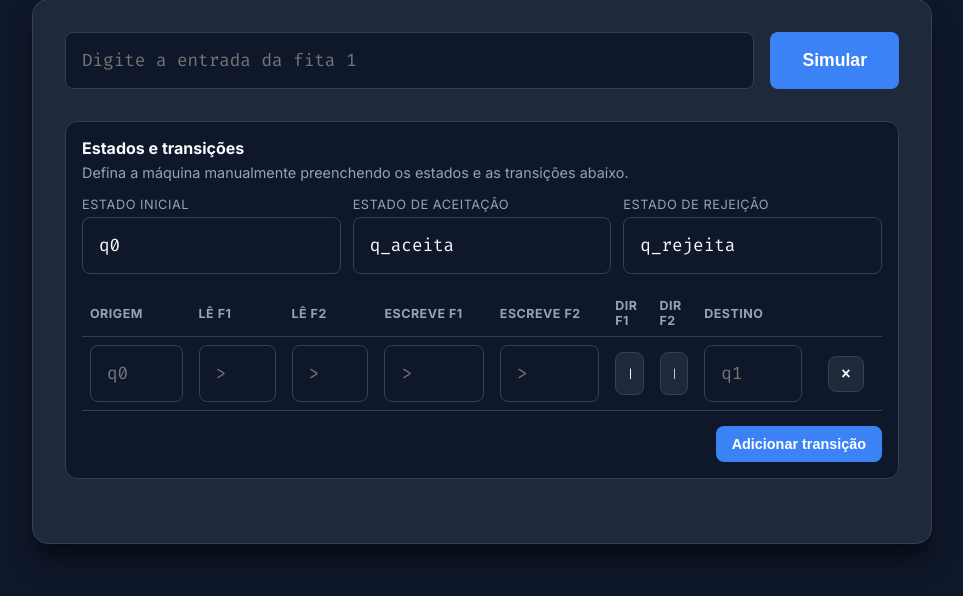
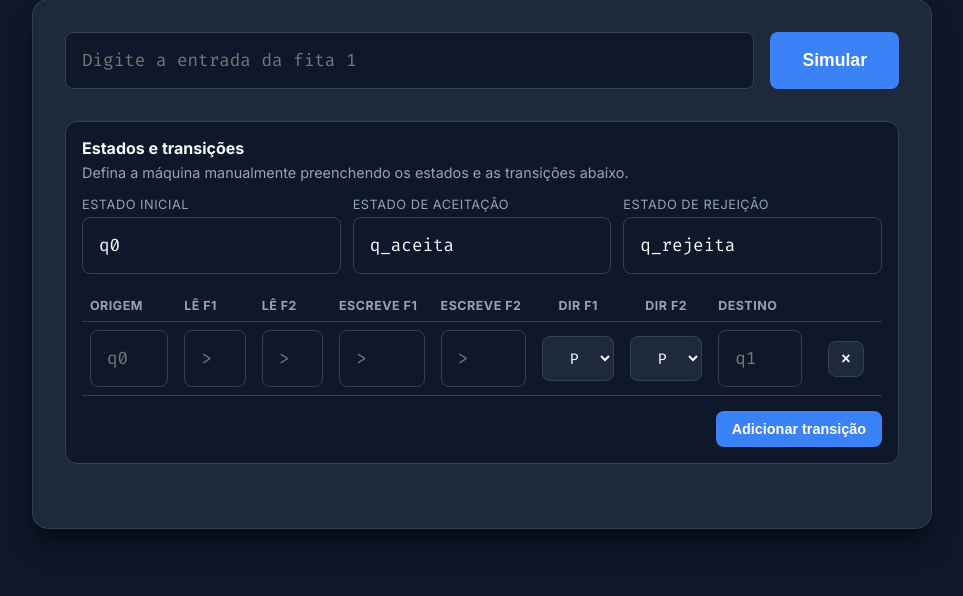
Before and after one commit to miltonspacheco/INF05035---Teoria-da-Computa-o, a Flask app: page / in a window 1280 px wide. Shown: the part 185-781 px from the top of the page, without its empty margins (158-1121 px from the left). Run offline with Flask 3, Linux system fonts and the light colour scheme.

Commit message:
fix: dir options selected

```diff
--- a/static/css/index.css
+++ b/static/css/index.css
@@ -115,7 +115,13 @@
         }
 
 .transition-table select {
-            appearance: none;
+    appearance: auto;
+    -webkit-appearance: menulist;
+    -moz-appearance: menulist;
+    padding-right: 0.5rem;
+    text-align: center;
+    text-align-last: center;
+    min-width: 72px;
 }
 
         .table-wrapper {
@@ -147,6 +153,14 @@
 .transition-table td:last-child,
 .transition-table th:last-child {
     width: 72px;
+    text-align: center;
+}
+
+.transition-table th:nth-child(6),
+.transition-table th:nth-child(7),
+.transition-table td:nth-child(6),
+.transition-table td:nth-child(7) {
+    min-width: 88px;
     text-align: center;
 }
 
```
Lines whose indentation alone changed are shown as unchanged.
